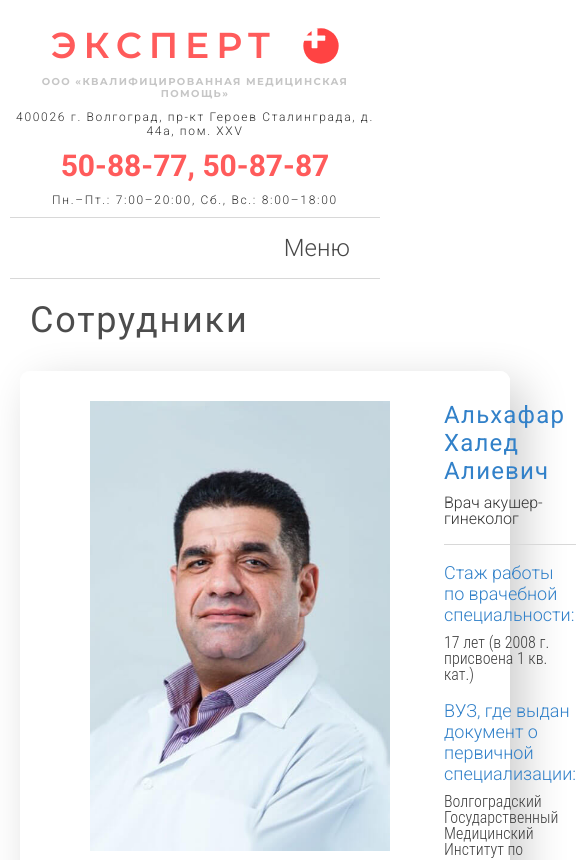
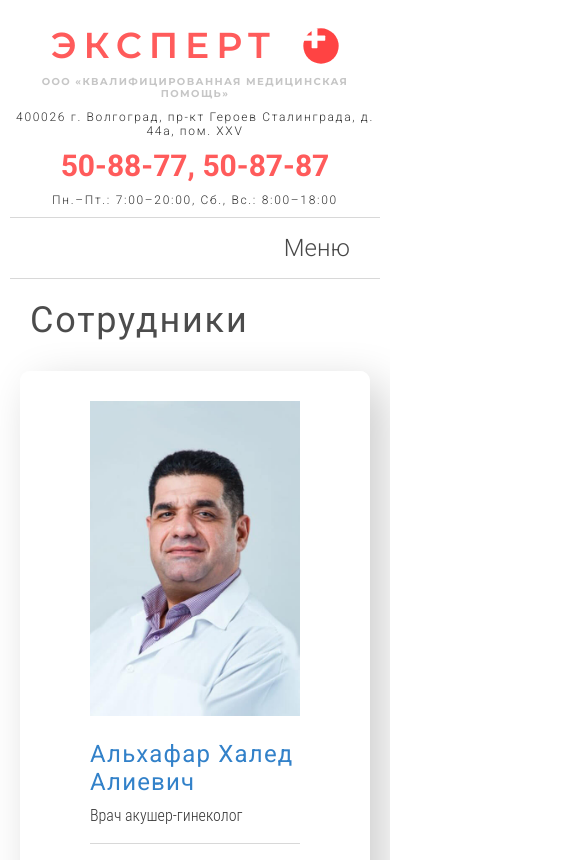
Before and after one commit to CanUFeelMyHeart/expertPlus, a React (Create React App) app in the folder medical-clinic-expert/: page /doctors in a window 390 px wide. Shown: the top 860 px of the page, 585 px wide, since content can reach past the window. Built offline with nearby package versions, Linux system fonts and the light colour scheme; the HTML template or start-up script is replaced by a standard one.

Commit message:
doctors page adaptiveness is set

```diff
--- a/medical-clinic-expert/src/components/DoctorComponent/DoctorComponent.css
+++ b/medical-clinic-expert/src/components/DoctorComponent/DoctorComponent.css
@@ -13,7 +13,6 @@
 }
 
 .DoctorComponent__container_inner {
-    width: 100%;
   padding-bottom: 30px;
   display: flex;
   flex-direction: row;
@@ -25,9 +24,13 @@
   border-radius: 10px;
 }
 
-.DoctorComponent__doctorImage {
-    width: 300px;
-    margin-right: 54px;
+.DoctorComponent__image {
+  max-width: 300px;
+  margin-right: 50px;
+}
+
+.DoctorComponent__image img {
+  max-width: 300px;
 }
 
 .DoctorComponent__info_header {
@@ -42,11 +45,11 @@
 }
 
 .DoctorComponent__info_speciality {
-    font-family: "Roboto";
+  font-family: "Roboto Condensed", sans-serif;
   font-style: normal;
   font-weight: 300;
   font-size: 16px;
-    line-height: 16px;
+  line-height: 20px;
   margin-top: 10px;
 
   color: rgb(53, 53, 53);
@@ -59,23 +62,40 @@
 }
 
 .DoctorComponent__info_subheader {
-    font-family: "Roboto";
+  font-family: "Roboto Condensed", sans-serif;
   font-style: normal;
   font-weight: 300;
   font-size: 18px;
-    line-height: 21px;
+  line-height: 25px;
   margin-top: 17px;
 
   color: #3281c9;
 }
 
 .DoctorComponent__info_subdescription {
-    font-family: 'Roboto Condensed', sans-serif;
+  font-family: "Roboto Condensed", sans-serif;
   font-style: normal;
   font-weight: 300;
   font-size: 16px;
-    line-height: 16px;
+  line-height: 22px;
   margin-top: 10px;
 
   color: #3d3d3d;
 }
+
+@media (max-width: 900px) {
+  .DoctorComponent__container_inner {
+    display: flex;
+    flex-direction: column;
+    align-items: center;
+  }
+
+  .DoctorComponent__image {
+    margin-right: 0px;
+    margin-bottom: 20px;
+  }
+
+  .DoctorComponent__image img {
+    width: 100%;
+  }
+}
--- a/medical-clinic-expert/src/components/DoctorComponent/DoctorComponent.jsx
+++ b/medical-clinic-expert/src/components/DoctorComponent/DoctorComponent.jsx
@@ -9,7 +9,6 @@ export const DoctorComponent = (props) => {
           <div className="DoctorComponent__image">
             <img
               src={props.image}
-              className="DoctorComponent__doctorImage"
               alt=""
             />
           </div>
```
Lines whose indentation alone changed are shown as unchanged.
